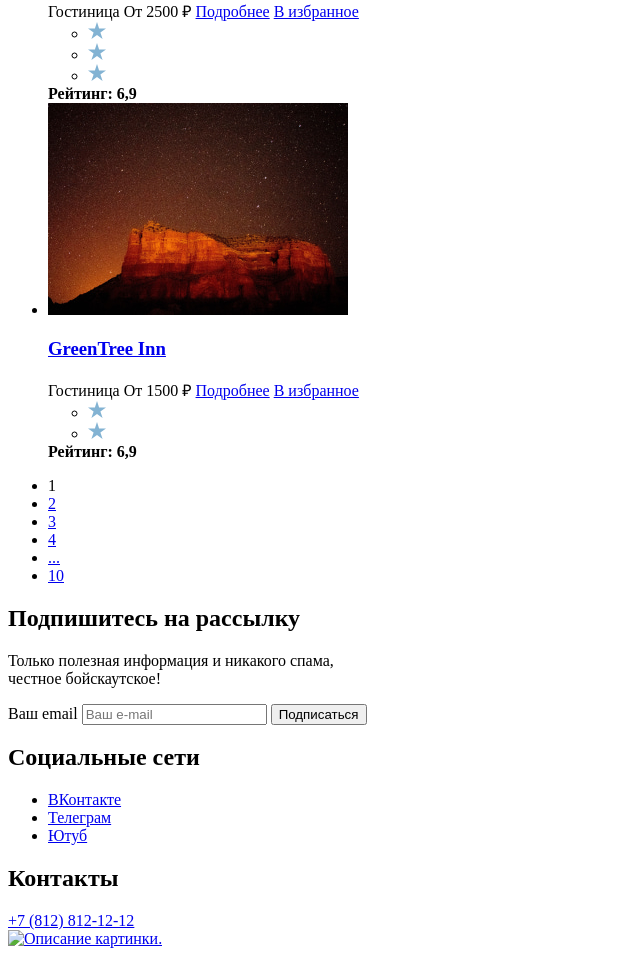
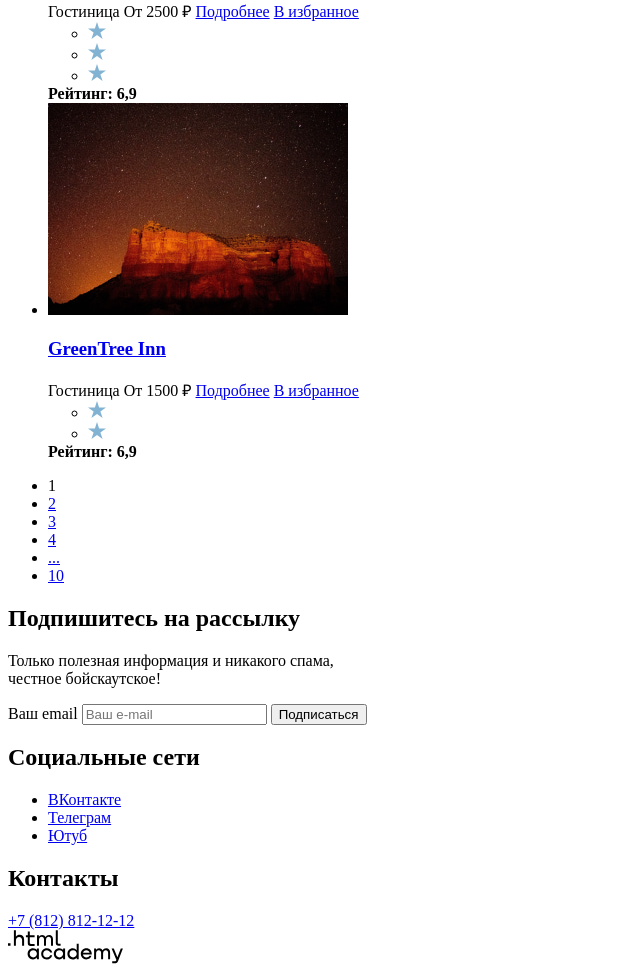
Before and after one commit to htmlacademy-htmlcss/2172723-sedona-35, a plain HTML site: page catalog.html in a window 1280 px wide. Shown: the part 1928-2904 px from the top of the page, without its empty margins (0-640 px from the left). Drawn offline with Linux system fonts and the light colour scheme.

Commit message:
Добавлет лого HTML Academy

```diff
--- a/catalog.html
+++ b/catalog.html
@@ -303,7 +303,7 @@
         <a class="contacts-phone" href="tel:+78128121212">+7 (812) 812-12-12</a>
     </section>
     <a class="htmlacademy" href="https://htmlacademy.ru/">
-        <img src="#" alt="Описание картинки.">
+        <img src="images/catalog/html-Academy-logo.svg" alt="HTML Academy.">
     </a>
  </footer>
   </body>
```
Also changed, not shown: index.html (+1 -1 lines).
